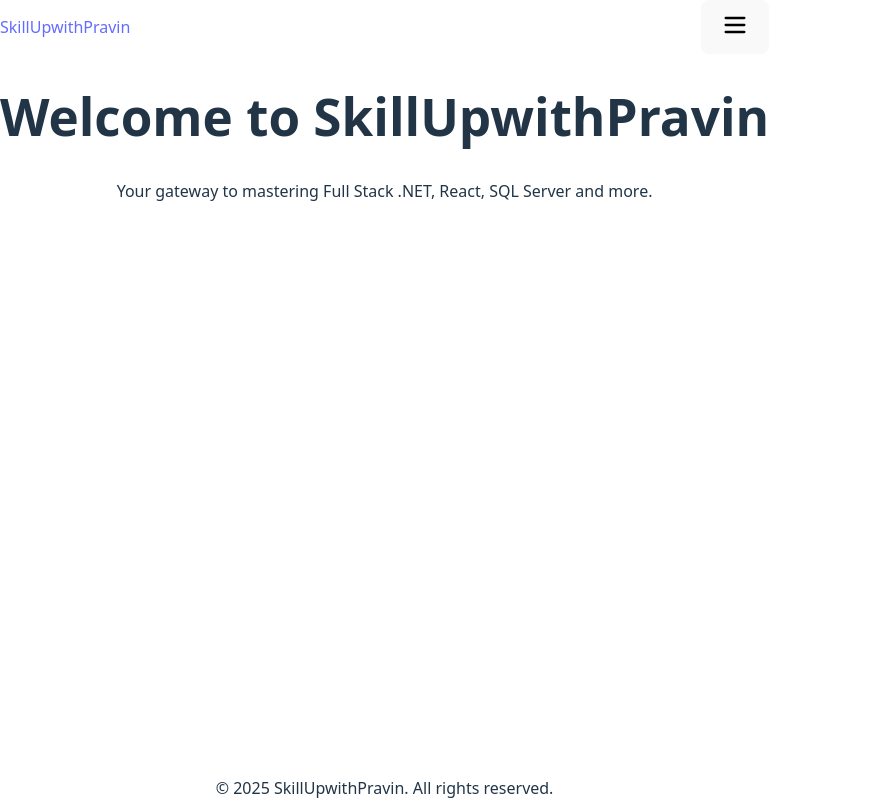
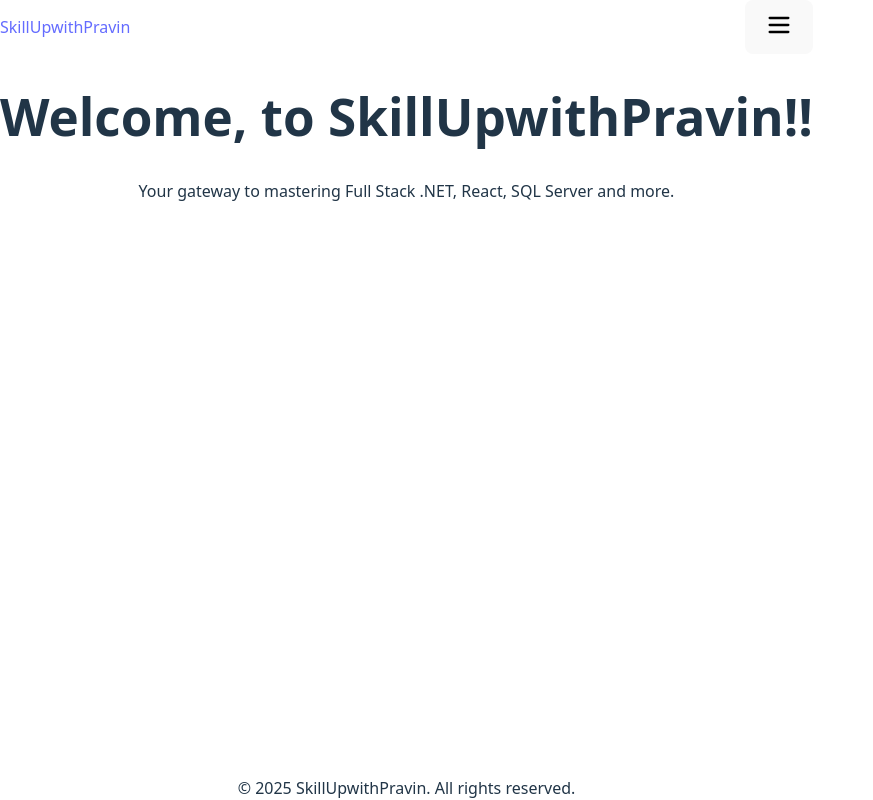
Before and after one commit to pravinlalge2025/skillupwithpravin, a React (Vite) app: page / in a window 1280 px wide. Shown: the whole page, without its empty margins (0-873 px from the left). Built offline with nearby package versions, Linux system fonts and the light colour scheme.

Commit message:
Update Home.jsx
grammatical changes done

```diff
--- a/src/pages/Home.jsx
+++ b/src/pages/Home.jsx
@@ -2,7 +2,7 @@
 
 const Home = () => (
   <div className="text-center">
-    <h1 className="text-4xl font-bold text-blue-700">Welcome to SkillUpwithPravin</h1>
+    <h1 className="text-4xl font-bold text-blue-700">Welcome, to SkillUpwithPravin!!</h1>
     <p className="mt-4 text-lg">Your gateway to mastering Full Stack .NET, React, SQL Server and more.</p>
   </div>
 );
```
